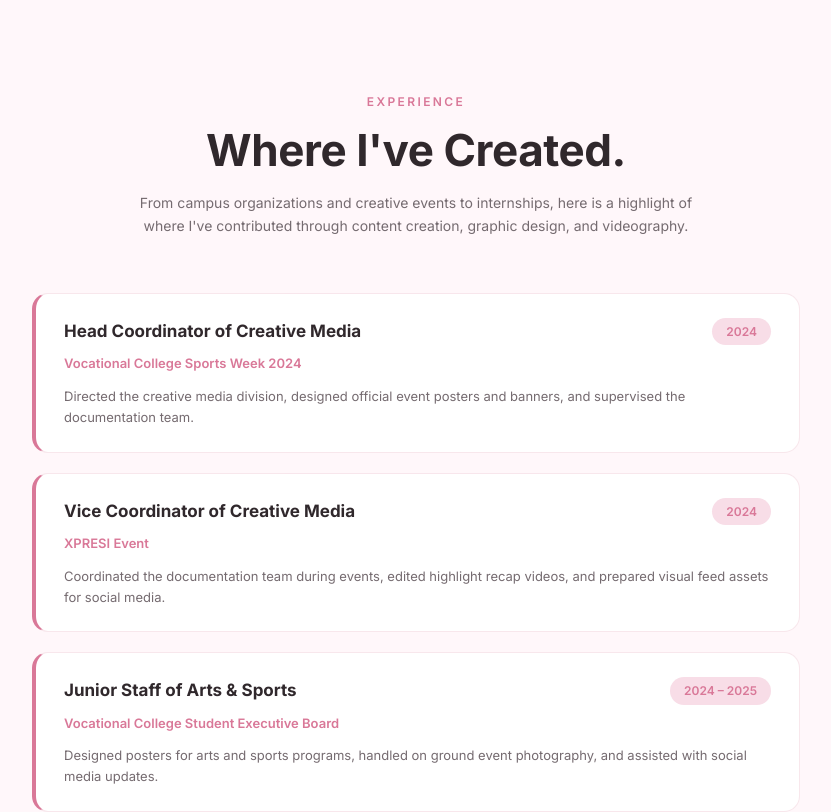
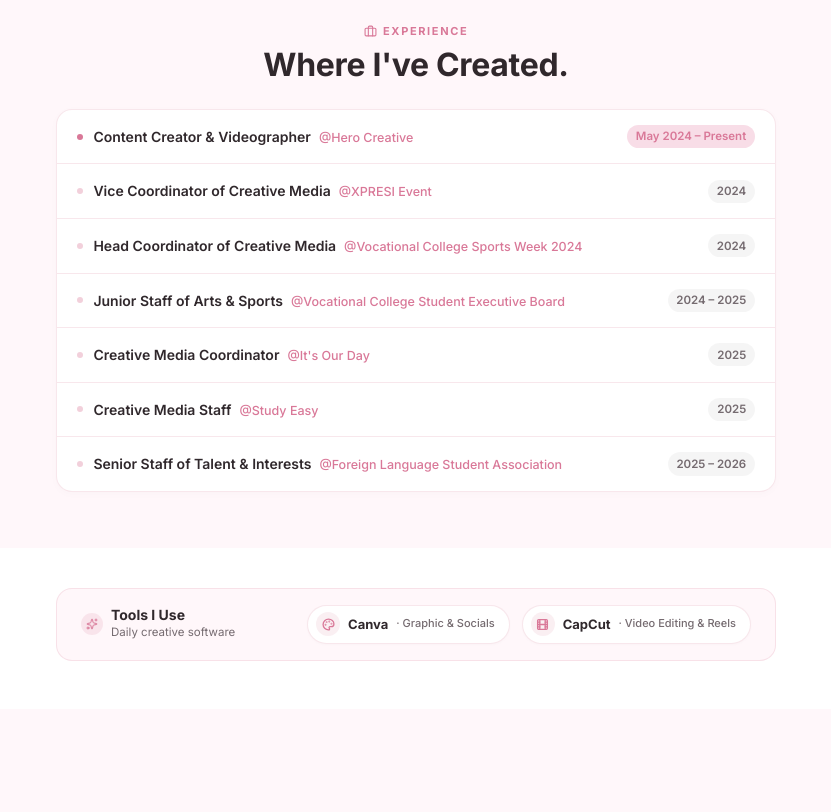
Before and after one commit to whosArlend/manisha-portofolio, a React (Vite) app: page / in a window 1280 px wide. Shown: the part 2980-3792 px from the top of the page, without its empty margins (224-1055 px from the left). Built offline with nearby package versions, Linux system fonts and the light colour scheme.

Commit message:
feat: add Experience and Tools portfolio sections

```diff
--- a/src/sections/Experience.tsx
+++ b/src/sections/Experience.tsx
@@ -1,203 +1,189 @@
 import { motion } from 'framer-motion'
+import { Briefcase } from 'lucide-react'
 import { fadeUp, staggerContainer, viewportConfig } from '../utils/animations'
 
 const experiences = [
   {
-    year: '2024',
-    role: 'Head Coordinator of Creative Media',
-    org: 'Vocational College Sports Week 2024',
-    description: 'Directed the creative media division, designed official event posters and banners, and supervised the documentation team.',
+    year: 'May 2024 – Present',
+    role: 'Content Creator & Videographer',
+    org: 'Hero Creative',
+    isCurrent: true,
   },
   {
     year: '2024',
     role: 'Vice Coordinator of Creative Media',
     org: 'XPRESI Event',
-    description: 'Coordinated the documentation team during events, edited highlight recap videos, and prepared visual feed assets for social media.',
+  },
+  {
+    year: '2024',
+    role: 'Head Coordinator of Creative Media',
+    org: 'Vocational College Sports Week 2024',
   },
   {
     year: '2024 – 2025',
     role: 'Junior Staff of Arts & Sports',
     org: 'Vocational College Student Executive Board',
-    description: 'Designed posters for arts and sports programs, handled on ground event photography, and assisted with social media updates.',
+  },
+  {
+    year: '2025',
+    role: 'Creative Media Coordinator',
+    org: "It's Our Day",
   },
   {
     year: '2025',
     role: 'Creative Media Staff',
     org: 'Study Easy',
-    description: 'Designed graphic content for Instagram feeds and crafted engaging promotional posters for educational programs.',
-  },
-  {
-    year: '2025',
-    role: 'Creative Media Coordinator',
-    org: "It's Our Day",
-    description: 'Led the creative media team, managed event photography and videography documentation, and designed promotional visual materials.',
   },
   {
     year: '2025 – 2026',
     role: 'Senior Staff of Talent & Interests',
     org: 'Foreign Language Student Association',
-    description: 'Assisted student talent initiatives, designed creative publication assets, and supported visual media coverage for department events.',
   },
-  {
-    year: 'May 2024 – Present',
-    role: 'Content Creator & Videographer',
-    org: 'Hero Creative',
-    description: 'Created short form video content, handled camera production for creative projects, and edited video assets for social media publication.',
-  },
+
+
 ]
 
 export default function Experience() {
   return (
     <section
       id="experience"
-      className="section-pad"
-      style={{ background: 'var(--bg-soft)', width: '100%' }}
+      style={{
+        background: 'var(--bg-soft)',
+        width: '100%',
+        paddingTop: '3.5rem',
+        paddingBottom: '3.5rem',
+      }}
     >
       <div className="container-main" style={{ width: '100%' }}>
 
-        {/* Centered Header */}
+        {/* Compact Header */}
         <motion.div
           variants={fadeUp}
           initial="hidden"
           whileInView="visible"
           viewport={viewportConfig}
           style={{
-            textAlign: 'center',
-            maxWidth: '680px',
+            maxWidth: '720px',
             marginLeft: 'auto',
             marginRight: 'auto',
-            marginBottom: '3.5rem',
+            marginBottom: '1.5rem',
+            textAlign: 'center',
           }}
         >
-          <p
+          <div
             style={{
-              fontSize: '0.75rem',
-              fontWeight: 600,
-              letterSpacing: '0.2em',
+              display: 'inline-flex',
+              alignItems: 'center',
+              gap: '0.4rem',
+              marginBottom: '0.35rem',
+            }}
+          >
+            <Briefcase size={13} style={{ color: 'var(--pink-accent)' }} />
+            <span
+              style={{
+                fontSize: '0.6875rem',
+                fontWeight: 700,
+                letterSpacing: '0.15em',
                 textTransform: 'uppercase',
                 color: 'var(--pink-accent)',
-              marginBottom: '0.75rem',
               }}
             >
               Experience
-          </p>
+            </span>
+          </div>
+
           <h2
             style={{
               fontFamily: 'Inter, sans-serif',
-              fontSize: 'clamp(2rem, 3.5vw, 2.75rem)',
+              fontSize: 'clamp(1.5rem, 2.5vw, 2rem)',
               fontWeight: 700,
               lineHeight: 1.2,
               color: 'var(--text-dark)',
               letterSpacing: '-0.01em',
-              marginBottom: '1rem',
+              margin: 0,
             }}
           >
             Where I've Created.
           </h2>
-          <p
-            style={{
-              fontSize: '0.875rem',
-              lineHeight: 1.6,
-              color: 'var(--text-secondary)',
-              maxWidth: '560px',
-              marginLeft: 'auto',
-              marginRight: 'auto',
-            }}
-          >
-            From campus organizations and creative events to internships, here is a highlight of where I've contributed through content creation, graphic design, and videography.
-          </p>
         </motion.div>
 
-        {/* Centered Cards Container */}
-        <div style={{ maxWidth: '768px', marginLeft: 'auto', marginRight: 'auto', width: '100%' }}>
+        {/* Ultra-Simple Clean Minimalist List */}
+        <div style={{ maxWidth: '720px', marginLeft: 'auto', marginRight: 'auto', width: '100%' }}>
           <motion.div
             variants={staggerContainer}
             initial="hidden"
             whileInView="visible"
             viewport={viewportConfig}
             style={{
-              display: 'flex',
-              flexDirection: 'column',
-              gap: '1.25rem',
-              width: '100%',
+              background: '#FFFFFF',
+              border: '1px solid var(--border)',
+              borderRadius: '1rem',
+              overflow: 'hidden',
+              boxShadow: '0 2px 10px rgba(0,0,0,0.02)',
             }}
           >
             {experiences.map((exp, i) => (
               <motion.div
                 key={i}
                 variants={fadeUp}
-                style={{ width: '100%' }}
-              >
-                {/* Experience Card */}
-                <div
-                  className="transition-all duration-300 hover:-translate-y-0.5 hover:shadow-md"
+                className="transition-colors duration-150 hover:bg-[#FFF7FA]"
                 style={{
-                    background: '#FFFFFF',
-                    border: '1px solid var(--border)',
-                    borderLeft: '4px solid var(--pink-accent)',
-                    borderRadius: '1rem',
-                    padding: '1.5rem 1.75rem',
-                    width: '100%',
-                    boxSizing: 'border-box',
+                  display: 'flex',
+                  alignItems: 'center',
+                  justifyContent: 'space-between',
+                  flexWrap: 'wrap',
+                  gap: '0.5rem 1rem',
+                  padding: '0.875rem 1.25rem',
+                  borderBottom: i < experiences.length - 1 ? '1px solid var(--border)' : 'none',
                 }}
               >
-                  <div
+                <div style={{ display: 'flex', alignItems: 'center', gap: '0.65rem', minWidth: 0 }}>
+                  <span
                     style={{
-                      display: 'flex',
-                      flexWrap: 'wrap',
-                      alignItems: 'center',
-                      justifyContent: 'space-between',
-                      gap: '0.75rem',
-                      marginBottom: '0.5rem',
+                      width: '6px',
+                      height: '6px',
+                      borderRadius: '50%',
+                      background: exp.isCurrent ? 'var(--pink-accent)' : 'rgba(217, 120, 152, 0.35)',
+                      flexShrink: 0,
                     }}
-                  >
-                    <h3
+                  />
+                  <div>
+                    <span
                       style={{
-                        fontSize: '1.0625rem',
-                        fontWeight: 700,
+                        fontSize: '0.875rem',
+                        fontWeight: 600,
                         color: 'var(--text-dark)',
-                        margin: 0,
                       }}
                     >
                       {exp.role}
-                    </h3>
+                    </span>
                     <span
                       style={{
-                        fontSize: '0.75rem',
+                        fontSize: '0.78125rem',
+                        color: 'var(--pink-accent)',
+                        fontWeight: 500,
+                        marginLeft: '0.5rem',
+                      }}
+                    >
+                      @{exp.org}
+                    </span>
+                  </div>
+                </div>
+
+                <span
+                  style={{
+                    fontSize: '0.71875rem',
                     fontWeight: 600,
-                        padding: '0.25rem 0.875rem',
+                    padding: '0.15rem 0.55rem',
                     borderRadius: '9999px',
+                    background: exp.isCurrent ? 'var(--pink-soft)' : 'rgba(0,0,0,0.04)',
+                    color: exp.isCurrent ? 'var(--pink-accent)' : 'var(--text-secondary)',
                     whiteSpace: 'nowrap',
-                        background: 'var(--pink-soft)',
-                        color: 'var(--pink-accent)',
+                    marginLeft: 'auto',
                   }}
                 >
                   {exp.year}
                 </span>
-                  </div>
-
-                  <p
-                    style={{
-                      fontSize: '0.8125rem',
-                      fontWeight: 600,
-                      color: 'var(--pink-accent)',
-                      marginBottom: '0.75rem',
-                    }}
-                  >
-                    {exp.org}
-                  </p>
-
-                  <p
-                    style={{
-                      fontSize: '0.8125rem',
-                      lineHeight: 1.6,
-                      color: 'var(--text-secondary)',
-                      margin: 0,
-                    }}
-                  >
-                    {exp.description}
-                  </p>
-                </div>
               </motion.div>
             ))}
           </motion.div>
--- a/src/sections/Tools.tsx
+++ b/src/sections/Tools.tsx
@@ -1,74 +1,146 @@
 import { motion } from 'framer-motion'
+import { Palette, Film, Sparkles } from 'lucide-react'
 import { fadeUp, viewportConfig } from '../utils/animations'
 
 const tools = [
-  { name: 'Canva', description: 'Posters, social media, and quick visual content' },
-  { name: 'CapCut', description: 'Video editing and motion content' },
+  {
+    name: 'Canva',
+    role: 'Graphic & Socials',
+    icon: Palette,
+  },
+  {
+    name: 'CapCut',
+    role: 'Video Editing & Reels',
+    icon: Film,
+  },
 ]
 
 export default function Tools() {
   return (
     <section
       id="tools"
-      className="section-pad"
-      style={{ background: '#FFFFFF' }}
+      style={{
+        background: '#FFFFFF',
+        paddingTop: '2.5rem',
+        paddingBottom: '3rem',
+      }}
     >
       <div className="container-main">
-
         <motion.div
           variants={fadeUp}
           initial="hidden"
           whileInView="visible"
           viewport={viewportConfig}
-          className="mb-12"
-        >
-          <p
-            className="text-xs font-semibold tracking-[0.2em] uppercase mb-4"
-            style={{ color: 'var(--pink-accent)' }}
-          >
-            Tools
-          </p>
-          <h2
-            className="font-bold leading-tight"
           style={{
-              fontSize: 'clamp(2rem, 3.5vw, 2.75rem)',
-              color: 'var(--text-dark)',
-              letterSpacing: '-0.01em',
+            maxWidth: '720px',
+            marginLeft: 'auto',
+            marginRight: 'auto',
+            display: 'flex',
+            alignItems: 'center',
+            justifyContent: 'space-between',
+            flexWrap: 'wrap',
+            gap: '1.25rem',
+            background: 'var(--bg-soft)',
+            border: '1px solid var(--border)',
+            borderRadius: '1rem',
+            padding: '1rem 1.5rem',
           }}
         >
-            Tools I Enjoy Using.
-          </h2>
-        </motion.div>
+          {/* Label */}
+          <div style={{ display: 'flex', alignItems: 'center', gap: '0.5rem' }}>
+            <span
+              style={{
+                display: 'inline-flex',
+                alignItems: 'center',
+                justifyContent: 'center',
+                width: '22px',
+                height: '22px',
+                borderRadius: '50%',
+                background: 'rgba(217, 120, 152, 0.15)',
+                color: 'var(--pink-accent)',
+              }}
+            >
+              <Sparkles size={12} />
+            </span>
+            <div>
+              <h3
+                style={{
+                  fontSize: '0.875rem',
+                  fontWeight: 700,
+                  color: 'var(--text-dark)',
+                  margin: 0,
+                  lineHeight: 1.2,
+                }}
+              >
+                Tools I Use
+              </h3>
+              <p
+                style={{
+                  fontSize: '0.71875rem',
+                  color: 'var(--text-secondary)',
+                  margin: 0,
+                }}
+              >
+                Daily creative software
+              </p>
+            </div>
+          </div>
 
-        {/* Tools list — clean typographic */}
+          {/* Tools Badges */}
+          <div style={{ display: 'flex', alignItems: 'center', gap: '0.75rem', flexWrap: 'wrap' }}>
+            {tools.map((tool) => {
+              const Icon = tool.icon
+              return (
                 <div
-          style={{ borderTop: '1px solid var(--border)' }}
+                  key={tool.name}
+                  style={{
+                    display: 'inline-flex',
+                    alignItems: 'center',
+                    gap: '0.5rem',
+                    background: '#FFFFFF',
+                    border: '1px solid var(--border)',
+                    borderRadius: '9999px',
+                    padding: '0.4rem 0.875rem 0.4rem 0.5rem',
+                    boxShadow: '0 1px 3px rgba(0,0,0,0.02)',
+                  }}
                 >
-          {tools.map((tool, i) => (
-            <motion.div
-              key={tool.name}
-              initial={{ opacity: 0, y: 12 }}
-              whileInView={{ opacity: 1, y: 0 }}
-              viewport={viewportConfig}
-              transition={{ duration: 0.4, delay: i * 0.06 }}
-              style={{ display: 'flex', alignItems: 'center', justifyContent: 'space-between', padding: '1.25rem 0', borderBottom: '1px solid var(--border)' }}
+                  <div
+                    style={{
+                      width: '24px',
+                      height: '24px',
+                      borderRadius: '50%',
+                      background: 'rgba(217, 120, 152, 0.12)',
+                      color: 'var(--pink-accent)',
+                      display: 'flex',
+                      alignItems: 'center',
+                      justifyContent: 'center',
+                    }}
                   >
+                    <Icon size={13} strokeWidth={2.4} />
+                  </div>
                   <span
-                className="text-sm font-semibold"
-                style={{ color: 'var(--text-dark)' }}
+                    style={{
+                      fontSize: '0.8125rem',
+                      fontWeight: 700,
+                      color: 'var(--text-dark)',
+                    }}
                   >
                     {tool.name}
                   </span>
                   <span
-                className="text-xs text-right max-w-[55%]"
-                style={{ color: 'var(--text-secondary)' }}
+                    style={{
+                      fontSize: '0.6875rem',
+                      color: 'var(--text-secondary)',
+                      fontWeight: 500,
+                    }}
                   >
-                {tool.description}
+                    · {tool.role}
                   </span>
+                </div>
+              )
+            })}
+          </div>
         </motion.div>
-          ))}
-        </div>
-
       </div>
     </section>
   )
```
Lines whose indentation alone changed are shown as unchanged.
